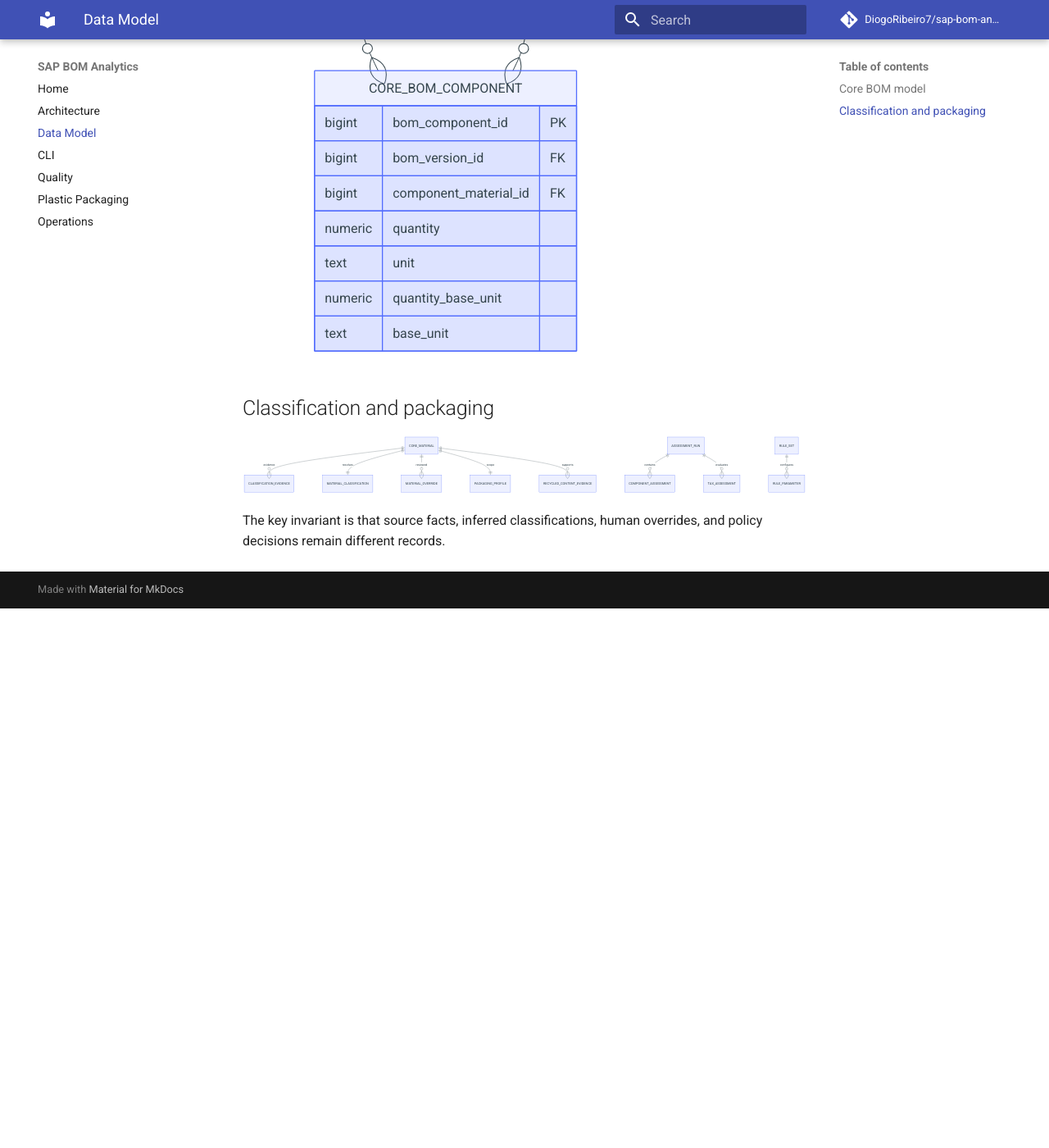
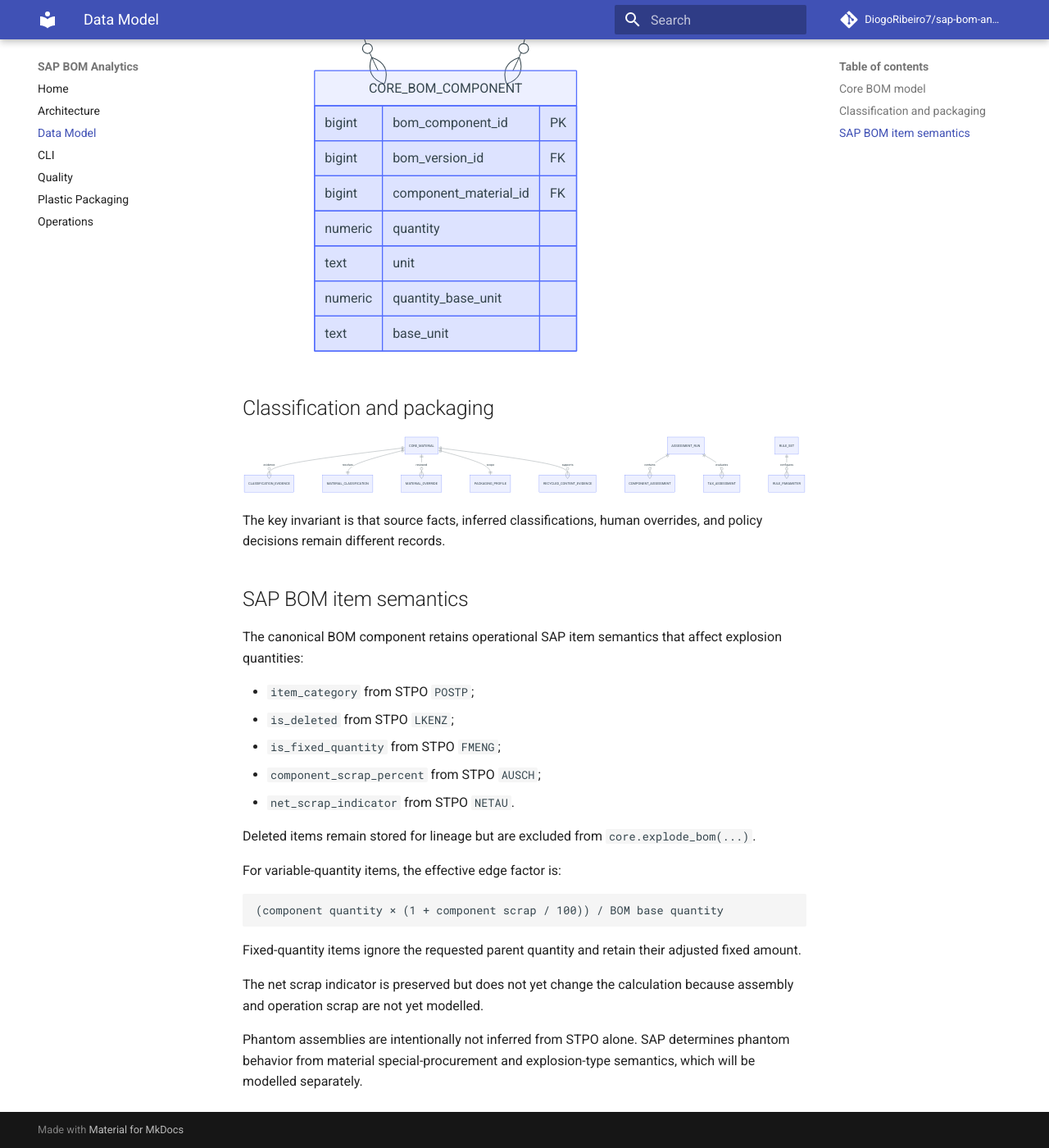
Before and after one commit to DiogoRibeiro7/sap-bom-analytics, an MkDocs documentation site: the page built from docs/data-model.md, in a window 1280 px wide and 1400 px high, scrolled down 1624 px. Shown: the whole window at 82% size. Built offline with MkDocs 1.6.1 and Material for MkDocs 9.7.7, drawn with Linux system fonts in a browser that asks for light colours; comment, search, counter and statistics services are not loaded; before the commit the page ends 2366 px from its top, so only the background shows below that.

Commit message:
docs: document BOM item semantics

````diff
--- a/docs/data-model.md
+++ b/docs/data-model.md
@@ -65,3 +65,28 @@ erDiagram
 ```
 
 The key invariant is that source facts, inferred classifications, human overrides, and policy decisions remain different records.
+
+
+## SAP BOM item semantics
+
+The canonical BOM component retains operational SAP item semantics that affect explosion quantities:
+
+- `item_category` from STPO `POSTP`;
+- `is_deleted` from STPO `LKENZ`;
+- `is_fixed_quantity` from STPO `FMENG`;
+- `component_scrap_percent` from STPO `AUSCH`;
+- `net_scrap_indicator` from STPO `NETAU`.
+
+Deleted items remain stored for lineage but are excluded from `core.explode_bom(...)`.
+
+For variable-quantity items, the effective edge factor is:
+
+```text
+(component quantity × (1 + component scrap / 100)) / BOM base quantity
+```
+
+Fixed-quantity items ignore the requested parent quantity and retain their adjusted fixed amount.
+
+The net scrap indicator is preserved but does not yet change the calculation because assembly and operation scrap are not yet modelled.
+
+Phantom assemblies are intentionally not inferred from STPO alone. SAP determines phantom behavior from material special-procurement and explosion-type semantics, which will be modelled separately.
````
